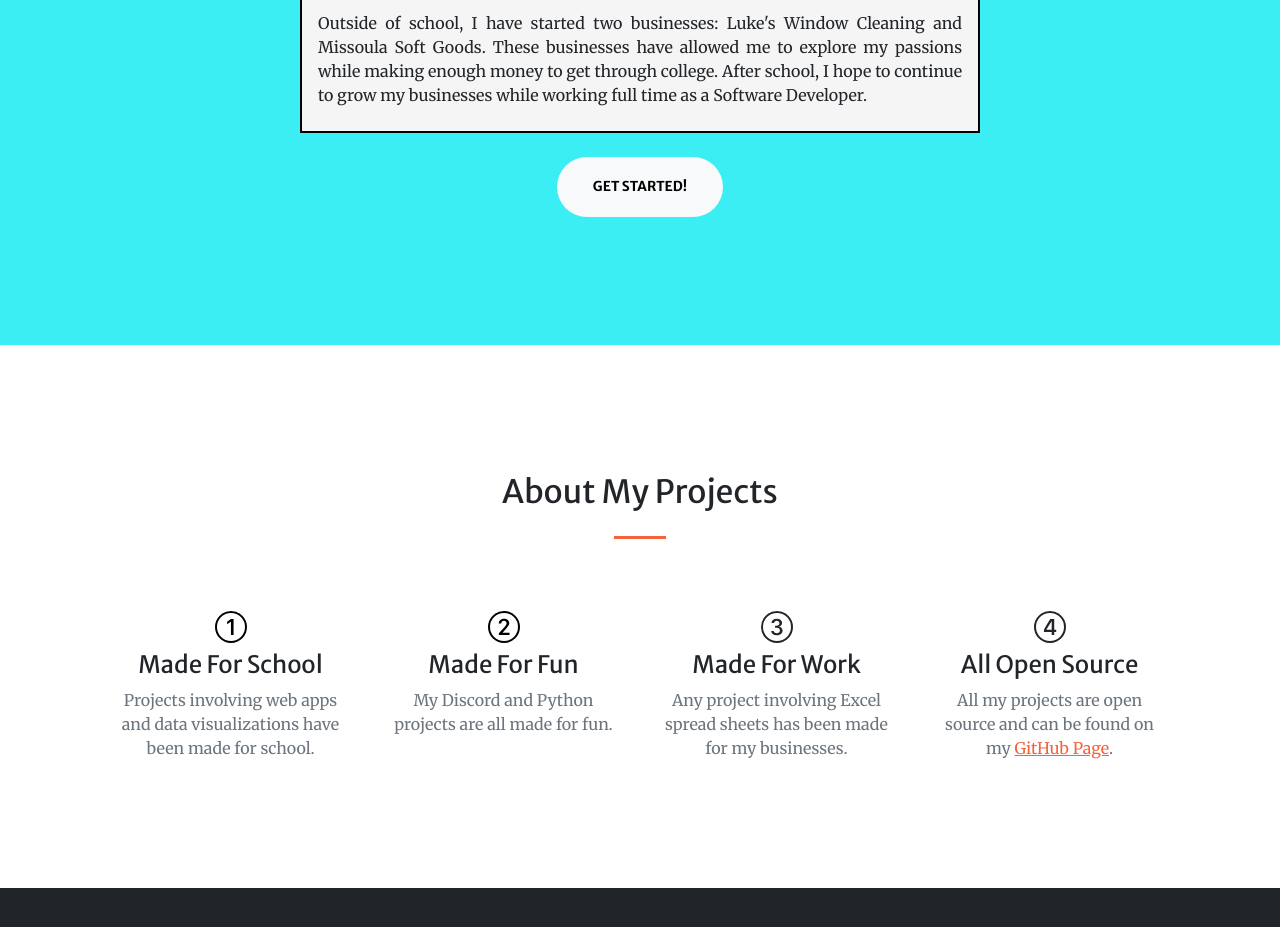
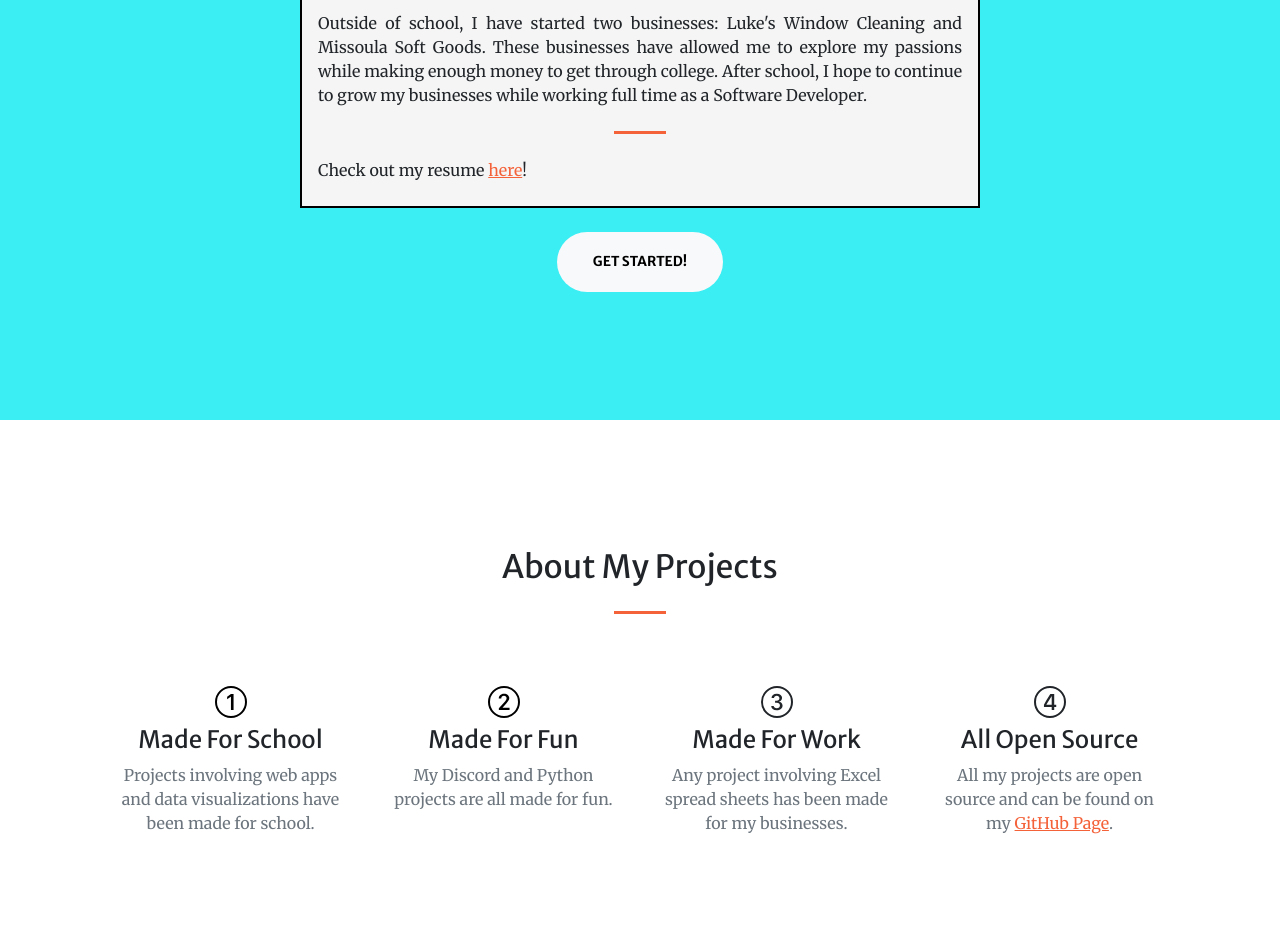
Before and after one commit to LukeLeimbach/eportfolio, a plain HTML site: page index.html in a window 1280 px wide. Shown: the part 1420-2347 px from the top of the page. Drawn offline with nearby package versions, Linux system fonts and the light colour scheme; some packages are replaced by stand-ins of ours; a script that the page names is missing.

Commit message:
added resume

```diff
--- a/index.html
+++ b/index.html
@@ -81,6 +81,12 @@
                                 These businesses have allowed me to explore my passions while making enough money to get through
                                 college. After school, I hope to continue to grow my businesses while working full time as a
                                 Software Developer.
+                            </p>
+
+                            <hr class="divider" />
+
+                            <p class="text-dark mb-2" style="text-align: justify;">
+                                Check out my resume <a target="_blank" href="Luke_Leimbach_Resume.PDF">here</a>!
                             </p>
                         </div>
                         <a class="btn btn-light btn-xl" href="#services">Get Started!</a>
```
Also changed, not shown: 1 other file.
